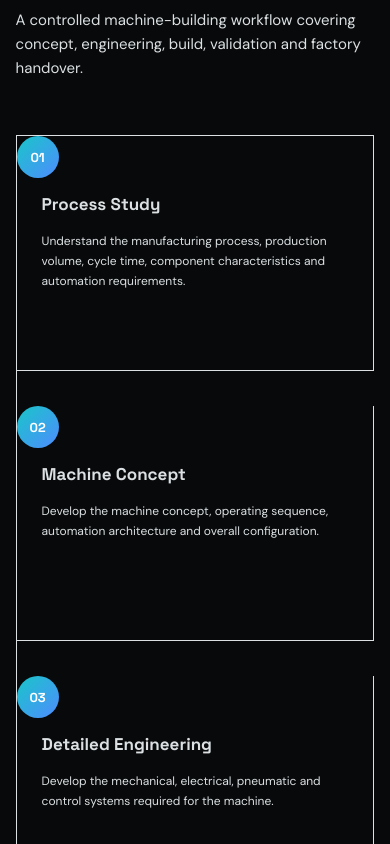
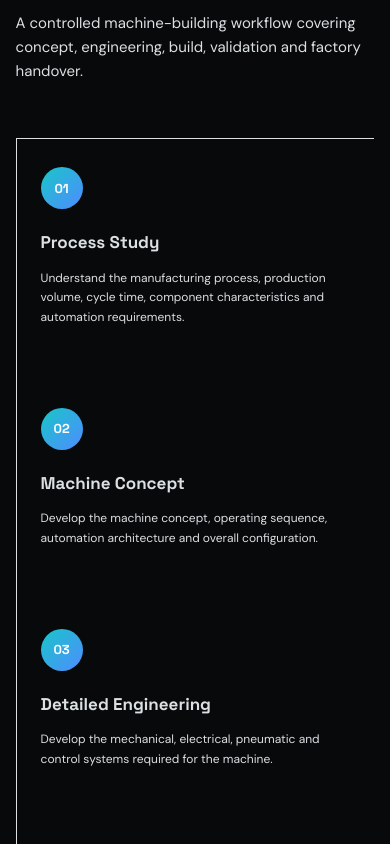
Before and after one commit to vinubussiness-cyber/The-Cad-Company, a website: page index.html in a window 390 px wide. Shown: the part 5500-6344 px from the top of the page. Drawn offline with Linux system fonts and the light colour scheme.

Commit message:
added spm styles

```diff
--- a/index.html
+++ b/index.html
@@ -312,36 +312,35 @@
     }
 
     /* Machine-Building Process */
-.build-process {
-  padding: 100px 0;
+
+.timeline {
+  display: grid;
+  grid-template-columns: repeat(4, 1fr);
+  gap: 24px;
 }
 
-.build-process .section-head {
-  margin-bottom: 55px;
+.step {
+  position: relative;
+  padding: 28px 24px;
+  min-height: 230px;
+  box-sizing: border-box;
+
+  /* Remove outline/border */
+  border: none;
+  outline: none;
+
+  /* Keep normal section/card background */
+  background: transparent;
+  box-shadow: none;
 }
 
-.build-process .timeline {
-  display: grid;
-  grid-template-columns: repeat(4, 1fr);
-  gap: 30px 24px;
-}
-
-.build-process .step {
-  position: relative;
-  padding-top: 55px;
-}
-
-.build-process .step-num {
-  position: absolute;
-  top: 0;
-  left: 0;
-
+.step-num {
   width: 42px;
   height: 42px;
-
   display: flex;
   align-items: center;
   justify-content: center;
+  margin-bottom: 20px;
 
   border-radius: 50%;
   background: linear-gradient(135deg, var(--accent), var(--accent2));
@@ -351,19 +350,25 @@
   font-weight: 700;
 }
 
-.build-process .step h3 {
+.step h3 {
   margin: 0 0 12px;
 }
 
-.build-process .step p {
+.step p {
   margin: 0;
-  line-height: 1.7;
+  line-height: 1.65;
+}
+
+/* Remove any timeline connecting line */
+.timeline::before,
+.timeline::after {
+  display: none !important;
 }
 
 
 /* Tablet */
-@media (max-width: 1000px) {
-  .build-process .timeline {
+@media (max-width: 1100px) {
+  .timeline {
     grid-template-columns: repeat(2, 1fr);
   }
 }
@@ -371,15 +376,15 @@
 
 /* Mobile */
 @media (max-width: 650px) {
-  .build-process {
-    padding: 75px 0;
+  .timeline {
+    grid-template-columns: 1fr;
   }
 
-  .build-process .timeline {
-    grid-template-columns: 1fr;
-    gap: 35px;
+  .step {
+    min-height: auto;
   }
 }
+
 
 .enquiry{
   font-size: 38px;
```
